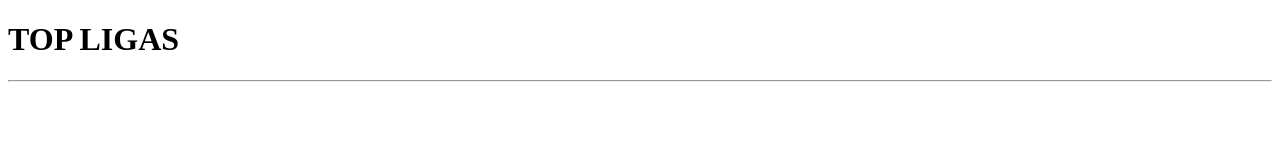
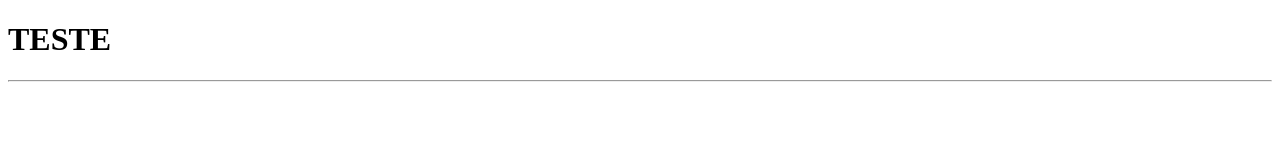
Before and after one commit to linsglf/study, a plain HTML site: page site-teste/index.html in a window 1280 px wide. Drawn offline with Linux system fonts and the light colour scheme.

Commit message:
Update index.html
mudando titulo

```diff
--- a/site-teste/index.html
+++ b/site-teste/index.html
@@ -7,7 +7,7 @@
     <title>Projeto LigaCThiago</title>
 </head>
 <body>
-    <h1>TOP LIGAS</h1>
+    <h1>TESTE</h1>
     <hr>
 </body>
 </html>
```
